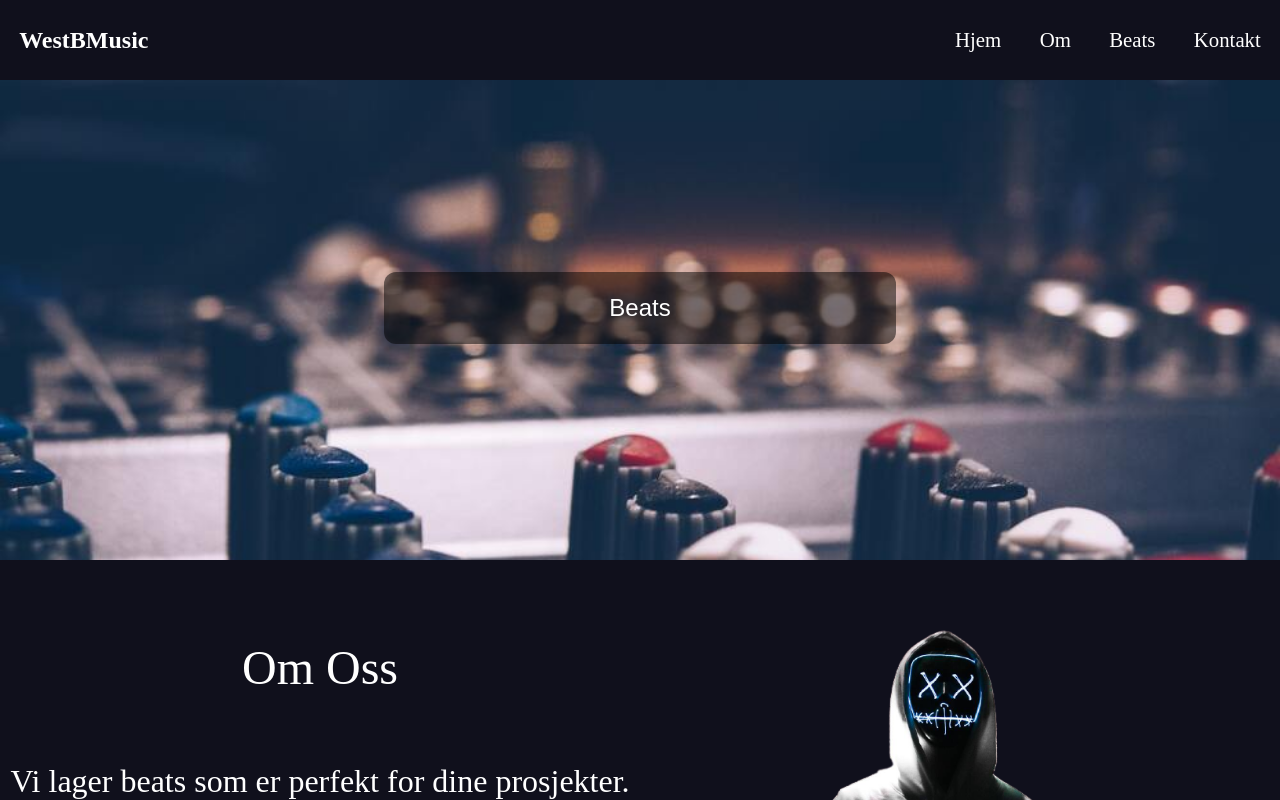
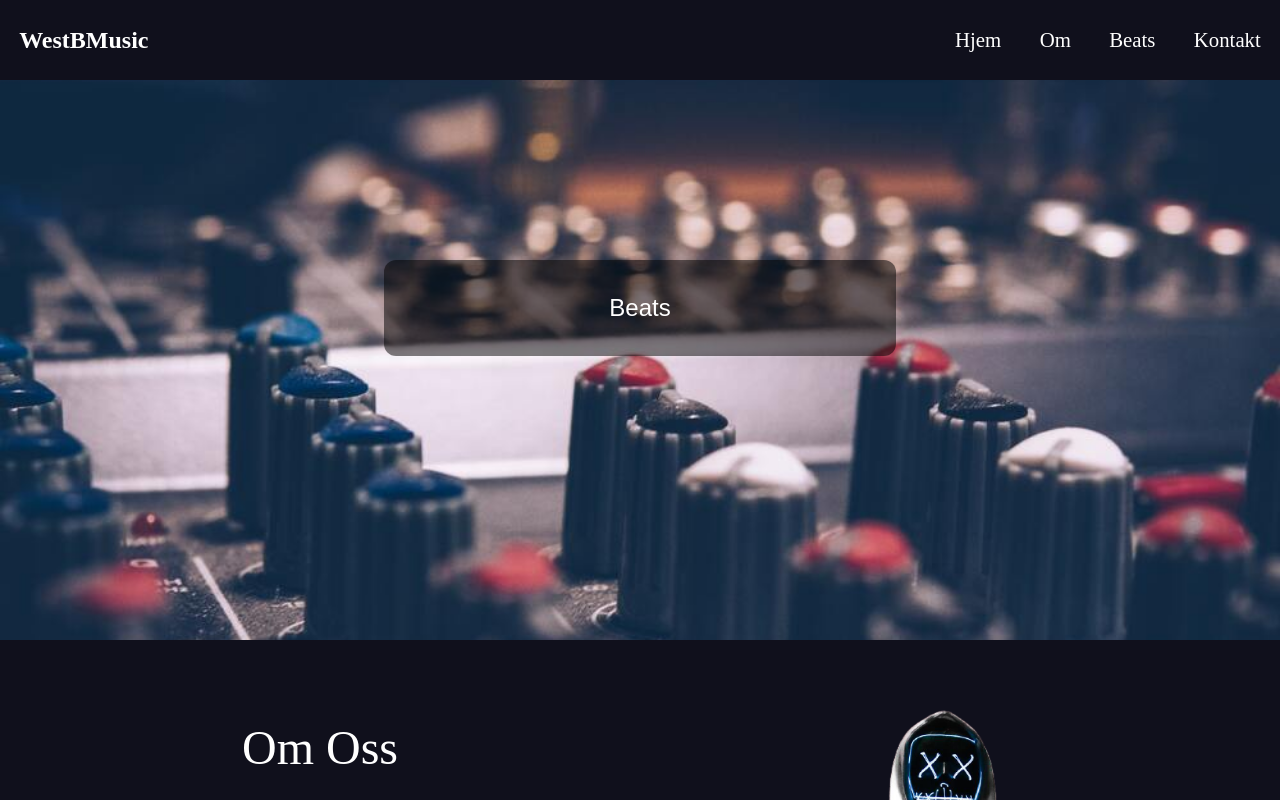
Before and after one commit to JohannesEA/react-westBmusic-ecommerce-website, a React (Create React App) app in the folder client/: page / in a window 1280 px wide. Shown: the top 800 px of the page. Built offline with nearby package versions, Linux system fonts and the light colour scheme; a web font is replaced by a local one.

Commit message:
make navbar sticky

```diff
--- a/client/src/components/navbar/Navbar.tsx
+++ b/client/src/components/navbar/Navbar.tsx
@@ -1,15 +1,15 @@
 import styled, { keyframes } from "styled-components";
 import { Spiral as Hamburger } from "hamburger-react";
 import getWindowDimensions from "../../common/Dimentions";
-import { useState } from "react";
+import { useState, useEffect } from "react";
 import { Link } from "react-scroll";
 
 const Navbar = () => {
-  const { width } = getWindowDimensions();
+  const { height, width } = getWindowDimensions();
   const [isOpen, setOpen] = useState(false);
 
   return (
-    <Container>
+    <Container id="navbar">
       <Link to="hero" spy={true} smooth={true} offset={-100} duration={300}>
         {/* <Logo src="/assets/logos/logo3.png" alt="nav-logo" /> */}
         <MenuLogoText>WestBMusic</MenuLogoText>
@@ -79,6 +79,8 @@ const Navbar = () => {
 export default Navbar;
 
 const Container = styled.div`
+  position: fixed !important;
+  top: 0;
   display: flex;
   align-items: center;
   justify-content: space-between;
--- a/client/src/pages/home/hero/Hero.styles.ts
+++ b/client/src/pages/home/hero/Hero.styles.ts
@@ -3,10 +3,11 @@ import styled from "styled-components";
 export const Wrapper = styled.div`
   display: grid;
   grid-template-columns: repeat(1, 1fr);
-  min-height: 30em;
+  min-height: 40em;
   margin-bottom: 3em;
 
   @media (max-width: 800px) {
+    min-height: 30em;
     grid-template-columns: auto;
     grid-template-rows: 1fr;
   }
```
